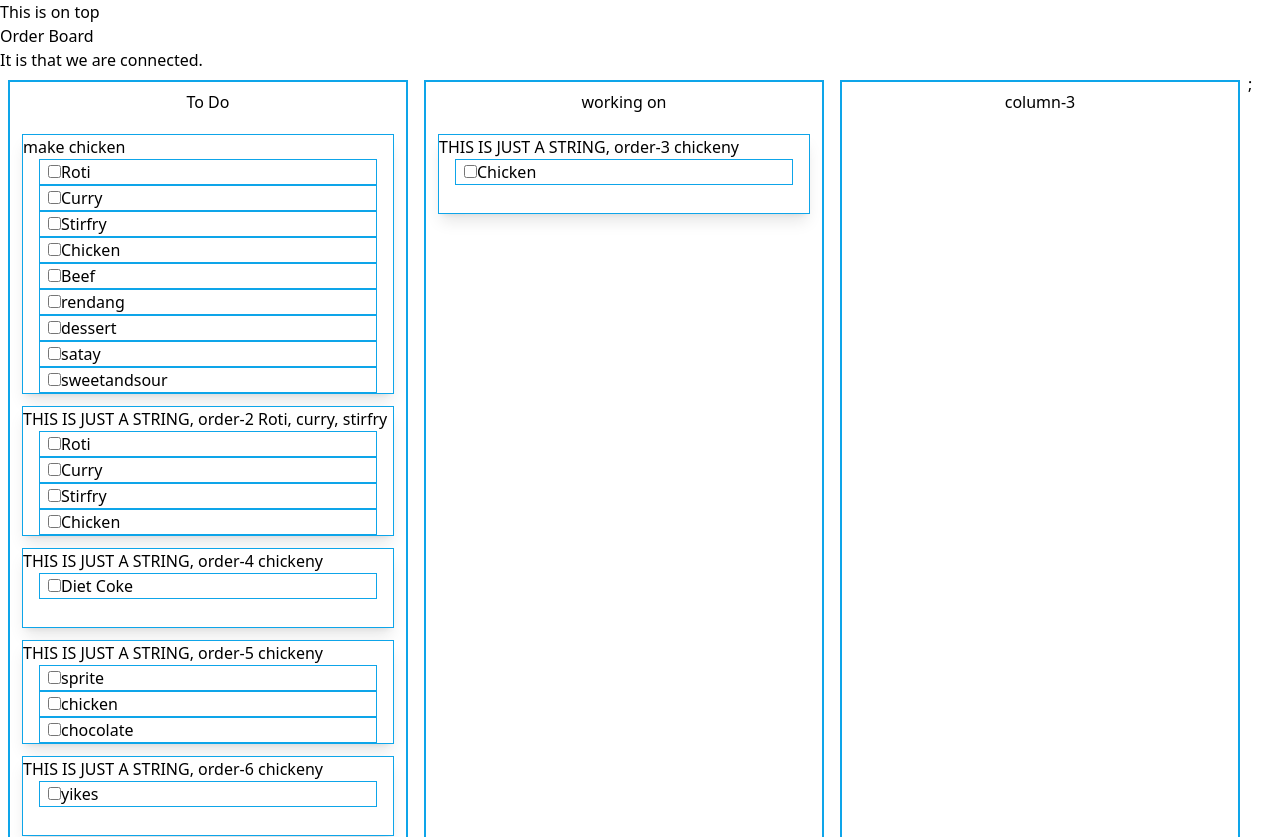
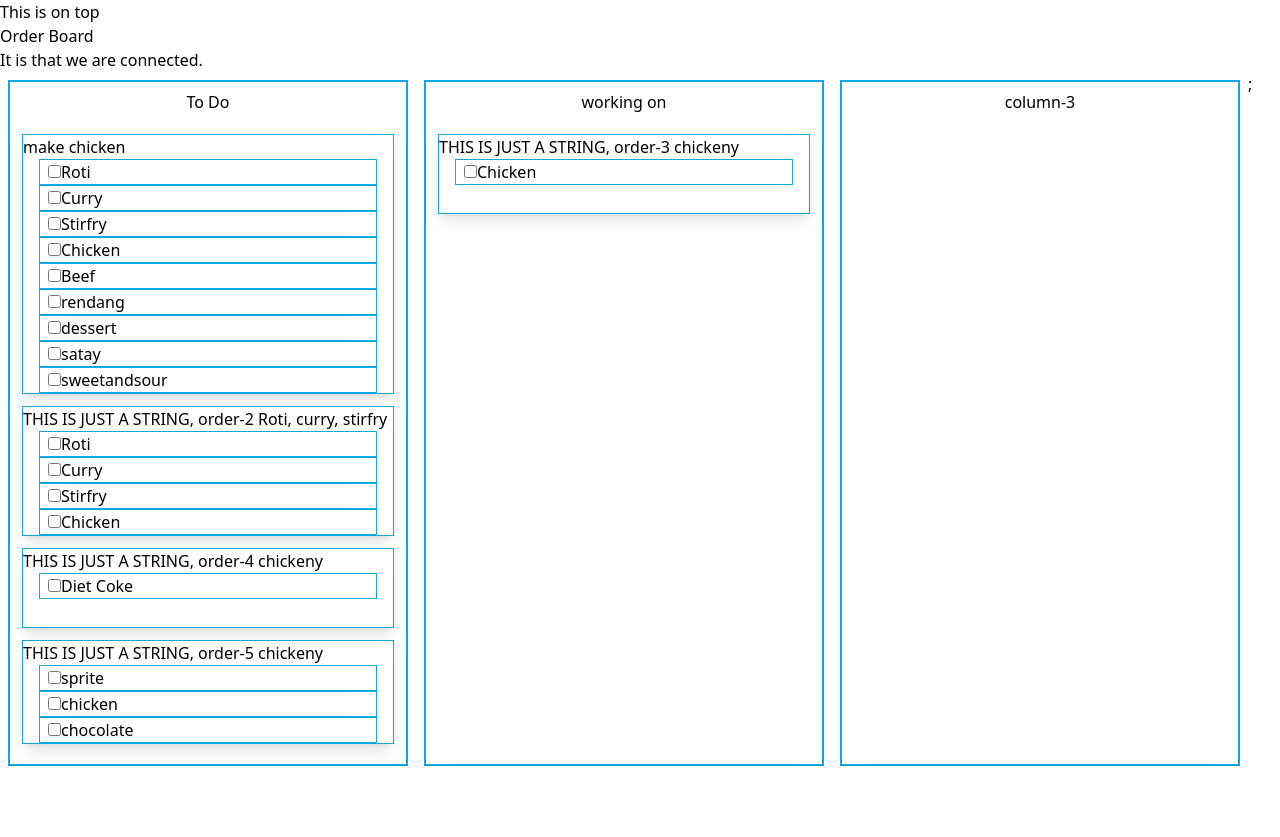
Before and after one commit to calvincchong/FoodStreams, a React app: page / in a window 1280 px wide. Shown: the top 837 px of the page. After the commit the page ends 800 px from the top, so only its background shows below. Built offline with nearby package versions, Linux system fonts and the light colour scheme.

Commit message:
Fixed data modeling with the database

```diff
--- a/fixtures/Orders.js
+++ b/fixtures/Orders.js
@@ -1,54 +1,54 @@
 const initialData = {
   orders: {
-    'order-1': {
-      id: 'order-1',
+    '1': {
+      id: '1',
       name: 'make chicken',
       phone: '9897456541',
       items: [
         'Roti', 'Curry', 'Stirfry', 'Chicken', 'Beef', 'rendang', 'dessert', 'satay', 'sweetandsour'] // items themselves probably need to be objects - id doesn't really matter, but the post of this will be difficult though
     },
-    'order-2': {
-      id: 'order-2',
+    '2': {
+      id: '2',
       name: 'THIS IS JUST A STRING, order-2 Roti, curry, stirfry',
       phone: '9897456541',
       items: [
         'Roti', 'Curry', 'Stirfry', 'Chicken'
       ]
     },
-    'order-3': {
-      id: 'order-3',
+    '3': {
+      id: '3',
       name: 'THIS IS JUST A STRING, order-3 chickeny',
       phone: '9897456541',
       items: [
         'Chicken'
       ]
     },
-    'order-4': {
-      id: 'order-4',
+    '4': {
+      id: '4',
       name: 'THIS IS JUST A STRING, order-4 chickeny',
       phone: '9897456541',
       items: [
         'Diet Coke'
       ]
     },
-    'order-5': {
-      id: 'order-5',
+    '5': {
+      id: '5',
       name: 'THIS IS JUST A STRING, order-5 chickeny',
       phone: '9897456541',
       items: [
         'sprite', 'chicken', 'chocolate'
       ]
     },
-    'order-6': {
-      id: 'order-6',
+    '6': {
+      id: '6',
       name: 'THIS IS JUST A STRING, order-6 chickeny',
       phone: '9642836518',
       items: [
         'yikes '
       ]
     },
-    'order-7': {
-      id: 'order-7',
+    '7': {
+      id: '7',
       name: 'order7 b making me Koo Koo',
       phone: '8574882283',
       items: [
@@ -60,12 +60,12 @@ const initialData = {
     'column-1': {
       id: 'column-1',
       title: 'To Do',
-      orderIds: ['order-1', 'order-2', 'order-4', 'order-5', 'order-6', 'order-7']
+      orderIds: ['1', '2', '4', '5']
     },
     'column-2': {
       id: 'column-2',
       title: 'working on',
-      orderIds: ['order-3']
+      orderIds: ['3']
     },
     'column-3': {
       id: 'column-3',
```
Also changed, not shown: db/models/Orders.cjs (+30 -0 lines), 1 other file (tests, documents, lock files or other folders).
